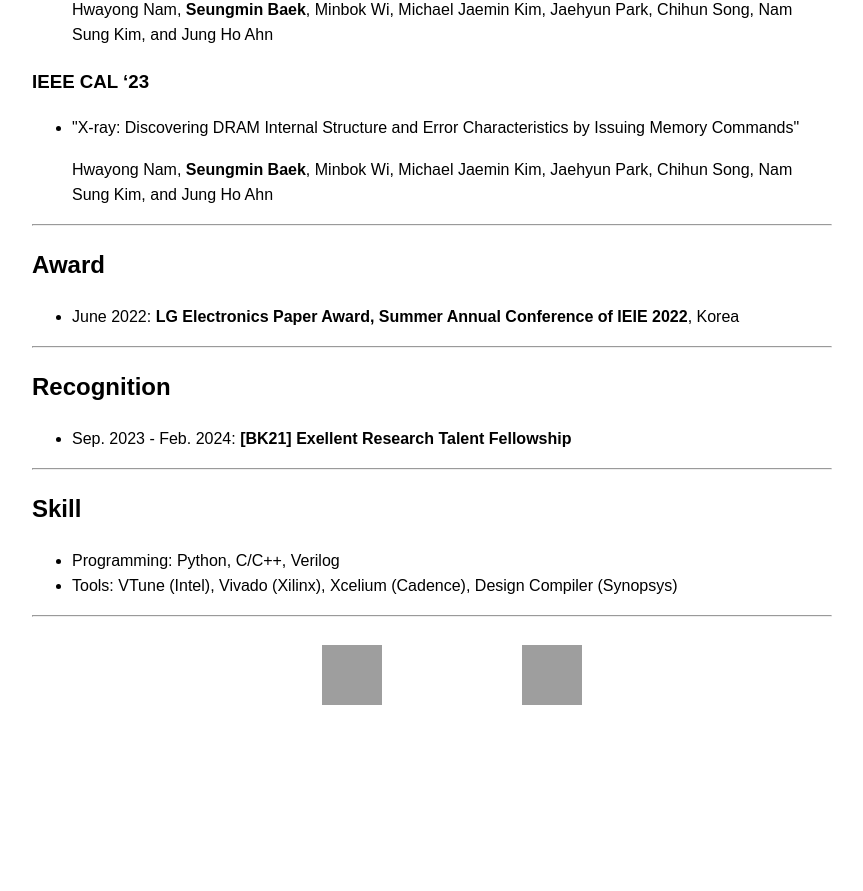
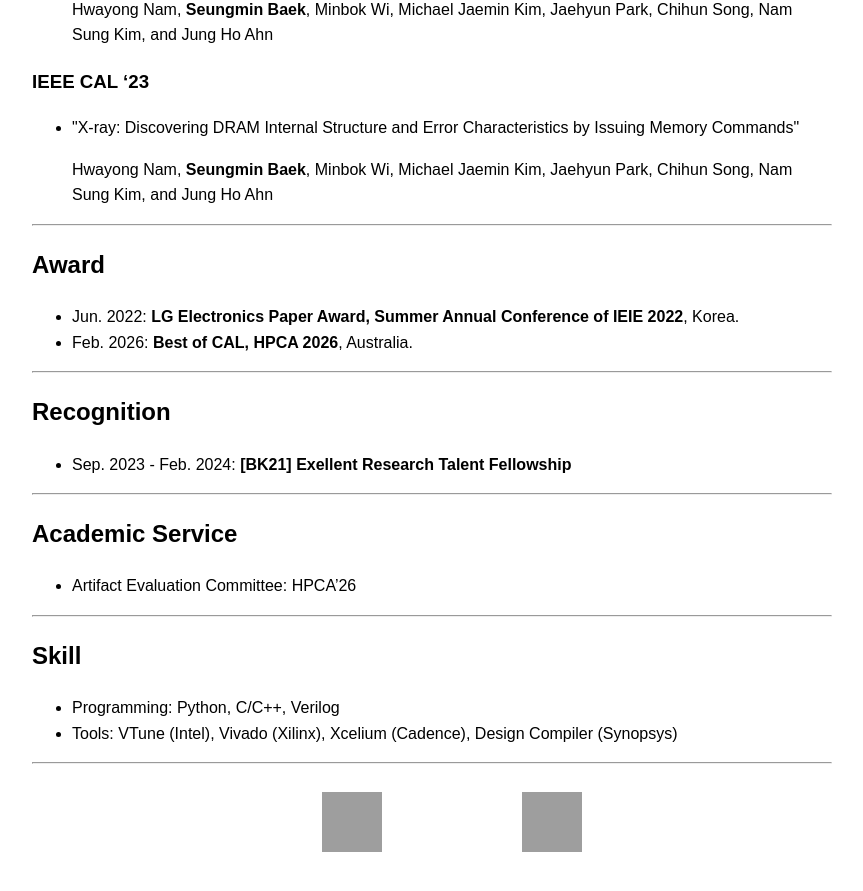
Before and after one commit to bsm1244/bsm1244.github.io, a Jekyll site: the page built from index.md, in a window 1280 px wide and 900 px high, scrolled down 2785 px, cut to the strip 0-891 px from the top of the window. Shown: the whole strip, without its empty margins (208-1071 px from the left). Built offline with Jekyll 4.4.1, drawn with Linux system fonts in a browser that asks for light colours; before the commit the page ends 3538 px from its top, so only the background shows below that; grey boxes are pictures that could not be loaded.

Commit message:
BoC & AE

```diff
--- a/index.md
+++ b/index.md
@@ -100,7 +100,8 @@ Sep. 2021 - Jun. 2022
 ---
 
 ## Award
-- June 2022: **LG Electronics Paper Award, Summer Annual Conference of IEIE 2022**, Korea
+- Jun. 2022: **LG Electronics Paper Award, Summer Annual Conference of IEIE 2022**, Korea.
+- Feb. 2026: **Best of CAL, HPCA 2026**, Australia.
 
 ---
 
@@ -109,6 +110,11 @@ Sep. 2021 - Jun. 2022
 
 ___
 
+## Academic Service
+ - Artifact Evaluation Committee: HPCA'26
+
+---
+
 ## Skill
 - Programming: Python, C/C++, Verilog
 - Tools: VTune (Intel), Vivado (Xilinx), Xcelium (Cadence), Design Compiler (Synopsys)
```
